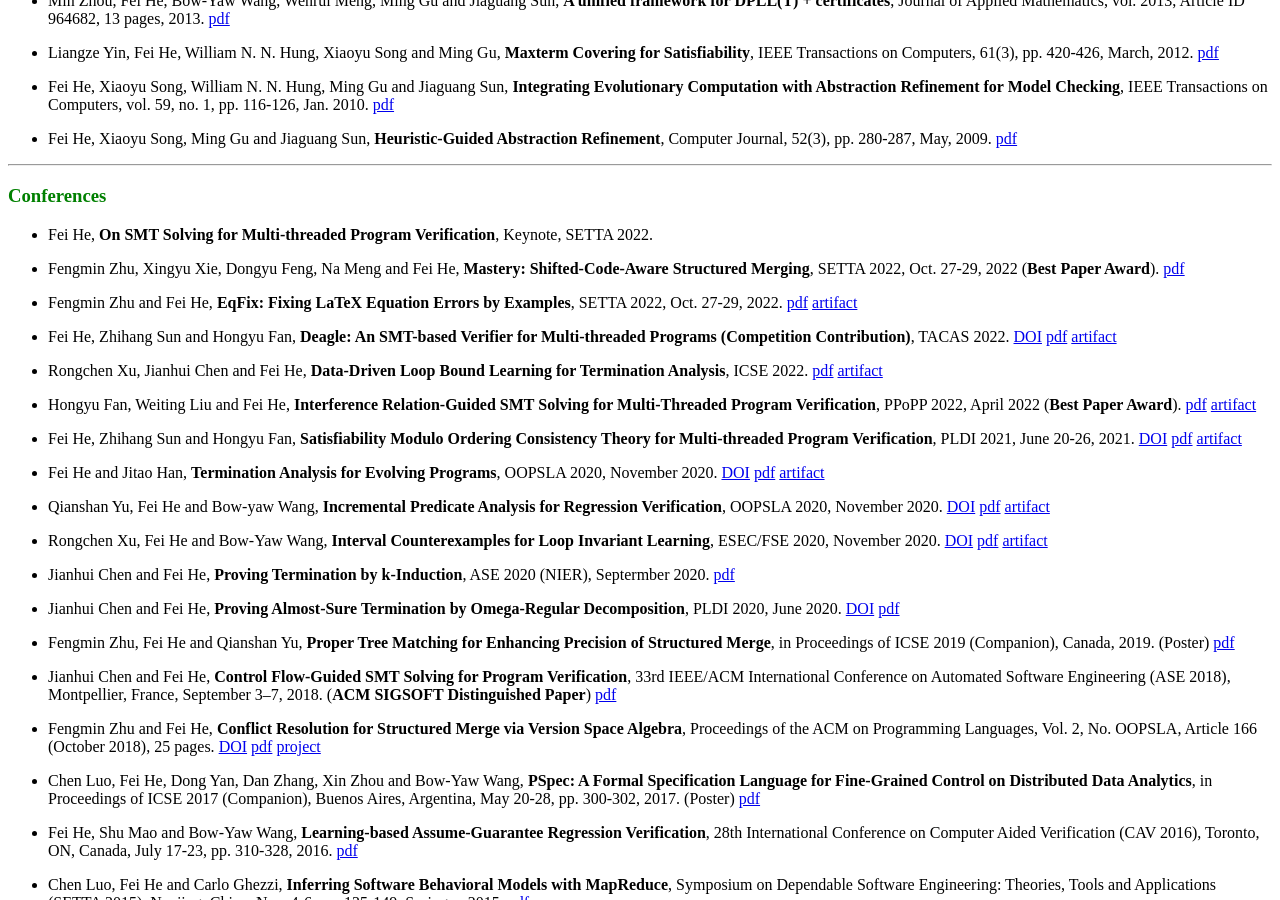
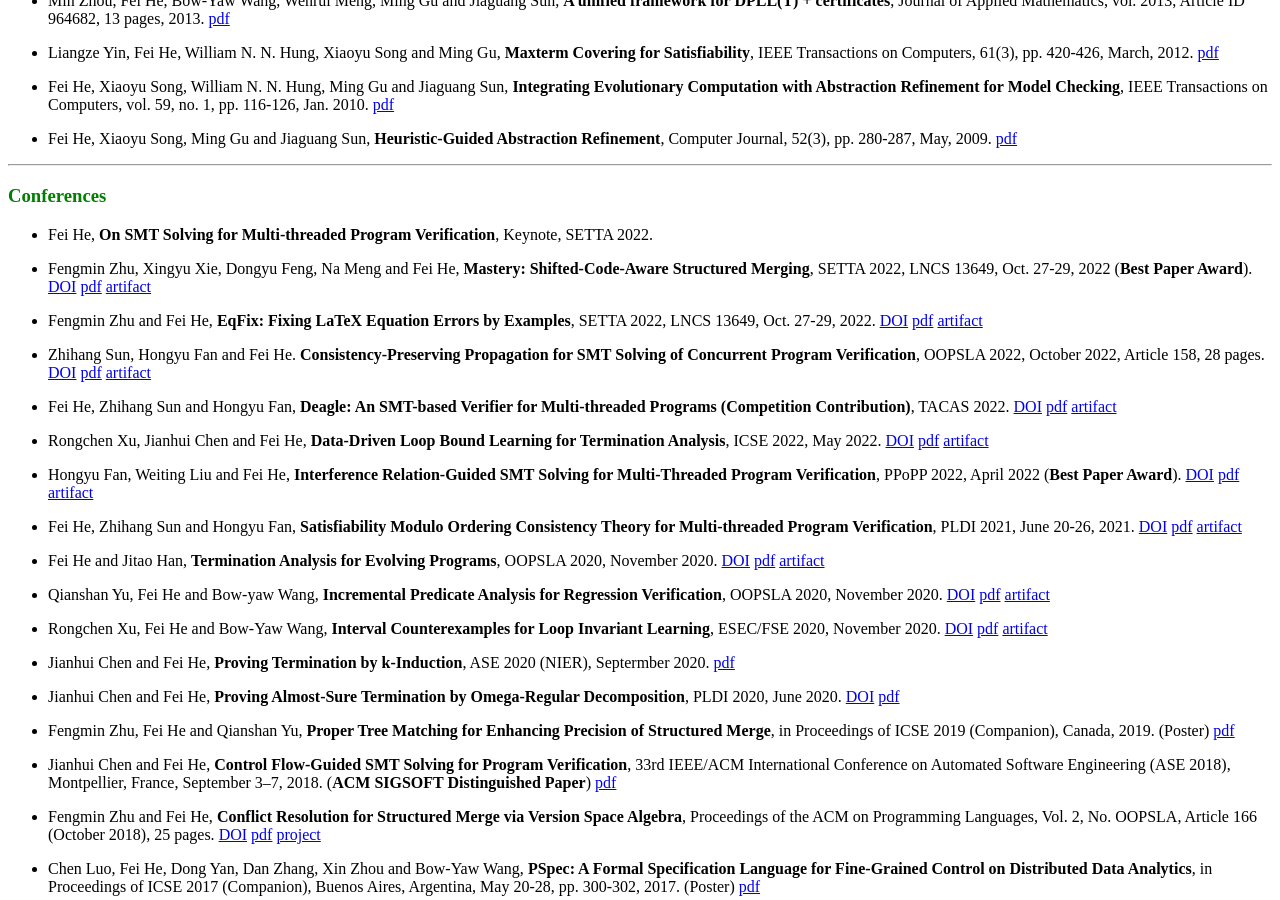
Before and after one commit to feihe/feihe.github.io, a Jekyll site: the page built from publications.md, in a window 1280 px wide and 900 px high, scrolled down 866 px. Built offline with Jekyll 4.4.1, drawn with Linux system fonts in a browser that asks for light colours; nearby versions of some CDN libraries.

Commit message:
more infos

```diff
--- a/publications.md
+++ b/publications.md
@@ -56,15 +56,17 @@ title: Publications
 
 - Fei He, **On SMT Solving for Multi-threaded Program Verification**, Keynote, SETTA 2022.
 
-- Fengmin Zhu, Xingyu Xie, Dongyu Feng, Na Meng and Fei He, **Mastery: Shifted-Code-Aware Structured Merging**, SETTA 2022, Oct. 27-29, 2022 (**Best Paper Award**). [pdf](./materials/setta22a.pdf)
+- Fengmin Zhu, Xingyu Xie, Dongyu Feng, Na Meng and Fei He, **Mastery: Shifted-Code-Aware Structured Merging**, SETTA 2022, LNCS 13649, Oct. 27-29, 2022 (**Best Paper Award**). [DOI](https://doi.org/10.1007/978-3-031-21213-0_5) [pdf](./materials/setta22a.pdf) [artifact](https://thufv.github.io/research/setta22a-artifact)
 
-- Fengmin Zhu and Fei He, **EqFix: Fixing LaTeX Equation Errors by Examples**, SETTA 2022, Oct. 27-29, 2022. [pdf](./materials/setta22b.pdf) [artifact](https://github.com/thufv/EqFix)
+- Fengmin Zhu and Fei He, **EqFix: Fixing LaTeX Equation Errors by Examples**, SETTA 2022, LNCS 13649, Oct. 27-29, 2022. [DOI](https://doi.org/10.1007/978-3-031-21213-0_7) [pdf](./materials/setta22b.pdf) [artifact](https://github.com/thufv/EqFix)
+
+- Zhihang Sun, Hongyu Fan and Fei He. **Consistency-Preserving Propagation for SMT Solving of Concurrent Program Verification**, OOPSLA 2022, October 2022, Article 158, 28 pages. [DOI](https://doi.org/10.1145/3563321) [pdf](./materials/oopsla22.pdf) [artifact](https://thufv.github.io/research/oopsla22-artifact)
 
 - Fei He, Zhihang Sun and Hongyu Fan, **Deagle: An SMT-based Verifier for Multi-threaded Programs (Competition Contribution)**, TACAS 2022. [DOI](https://doi.org/10.1007/978-3-030-99527-0_25) [pdf](./materials/tacas-svcomp22.pdf) [artifact](https://github.com/thufv/Deagle)
 
-- Rongchen Xu, Jianhui Chen and Fei He, **Data-Driven Loop Bound Learning for Termination Analysis**, ICSE 2022. [pdf](./materials/icse22.pdf) [artifact](https://thufv.github.io/research/icse22-artifact)
+- Rongchen Xu, Jianhui Chen and Fei He, **Data-Driven Loop Bound Learning for Termination Analysis**, ICSE 2022, May 2022. [DOI](https://doi.org/10.1145/3510003.3510220) [pdf](./materials/icse22.pdf) [artifact](https://thufv.github.io/research/icse22-artifact)
 
-- Hongyu Fan, Weiting Liu and Fei He, **Interference Relation-Guided SMT Solving for Multi-Threaded Program Verification**, PPoPP 2022, April 2022 (**Best Paper Award**). [pdf](./materials/ppopp22.pdf) [artifact](https://thufv.github.io/research/ppopp22-artifact)
+- Hongyu Fan, Weiting Liu and Fei He, **Interference Relation-Guided SMT Solving for Multi-Threaded Program Verification**, PPoPP 2022, April 2022 (**Best Paper Award**). [DOI](https://doi.org/10.1145/3503221.3508424) [pdf](./materials/ppopp22.pdf) [artifact](https://thufv.github.io/research/ppopp22-artifact)
 
 - Fei He, Zhihang Sun and Hongyu Fan, **Satisfiability Modulo Ordering Consistency Theory for Multi-threaded Program Verification**, PLDI 2021, June 20-26, 2021. [DOI](https://doi.org/10.1145/3453483.3454108) [pdf](./materials/pldi21.pdf) [artifact](https://thufv.github.io/research/zord)
 
```
